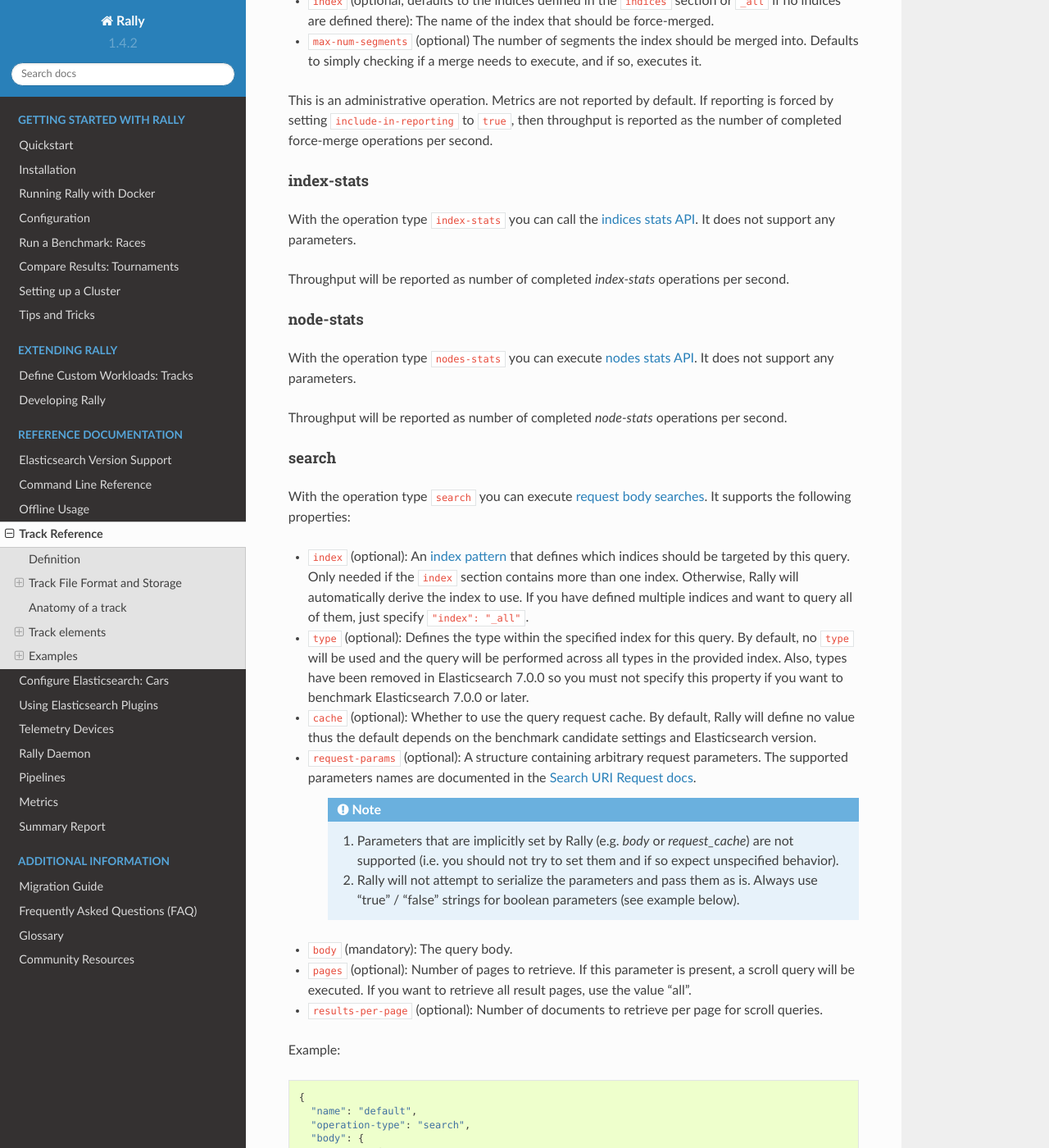
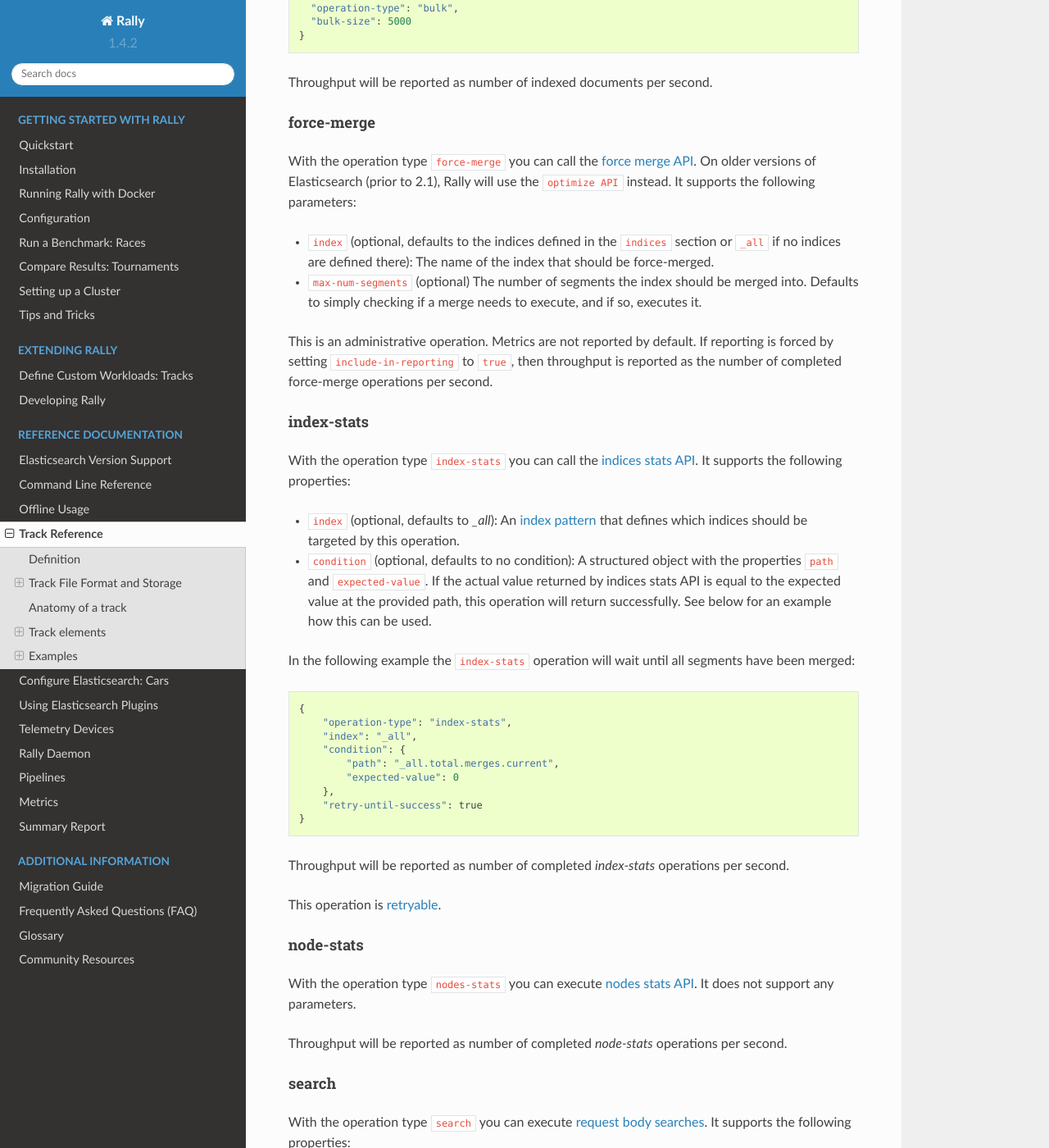
Before and after one commit to elastic/rally, a Sphinx documentation site: the page built from docs/track.rst, in a window 1280 px wide and 1400 px high, scrolled down 10884 px. Shown: the whole window at 82% size. Built offline with Sphinx 7.4.7 and the Read the Docs theme 2.0.0, drawn with Linux system fonts in a browser that asks for light colours; some of the changed text lies outside the part shown.

Commit message:
Allow to specify an indices stats condition
With this commit we expand the existing `indices-stats` operation and
allow to pass a condition based on a path and an expected value. This
has a variety of use cases:

* Verify that the number of documents in an index matches the expected
number of documents
* Wait until an operation has finished (e.g. no ongoing segment merges)
by specifying additional retry properties.

```diff
--- a/docs/track.rst
+++ b/docs/track.rst
@@ -301,6 +301,14 @@ Each operation consists of the following properties:
 * ``operation-type`` (mandatory): Type of this operation. See below for the operation types that are supported out of the box in Rally. You can also add arbitrary operations by defining :doc:`custom runners </adding_tracks>`.
 * ``include-in-reporting`` (optional, defaults to ``true`` for normal operations and to ``false`` for administrative operations): Whether or not this operation should be included in the command line report. For example you might want Rally to create an index for you but you are not interested in detailed metrics about it. Note that Rally will still record all metrics in the metrics store.
 
+Some of the operations below are also retryable (marked accordingly below). Retryable operations expose the following properties:
+
+* ``retries`` (optional, defaults to 0): The number of times the operation is retried.
+* ``retry-until-success`` (optional, defaults to ``false``): Retries until the operation returns a success. This will also forcibly set ``retry-on-error`` to ``true``.
+* ``retry-wait-period`` (optional, defaults to 0.5): The time in seconds to wait between retry attempts.
+* ``retry-on-timeout`` (optional, defaults to ``true``): Whether to retry on connection timeout.
+* ``retry-on-error`` (optional, defaults to ``false``): Whether to retry on errors (e.g. when an index could not be deleted).
+
 Depending on the operation type a couple of further parameters can be specified.
 
 bulk
@@ -351,9 +359,26 @@ This is an administrative operation. Metrics are not reported by default. If rep
 index-stats
 ~~~~~~~~~~~
 
-With the operation type ``index-stats`` you can call the `indices stats API <http://www.elastic.co/guide/en/elasticsearch/reference/current/indices-stats.html>`_. It does not support any parameters.
+With the operation type ``index-stats`` you can call the `indices stats API <http://www.elastic.co/guide/en/elasticsearch/reference/current/indices-stats.html>`_. It supports the following properties:
+
+* ``index`` (optional, defaults to `_all`): An `index pattern <https://www.elastic.co/guide/en/elasticsearch/reference/current/multi-index.html>`_ that defines which indices should be targeted by this operation.
+* ``condition`` (optional, defaults to no condition): A structured object with the properties ``path`` and ``expected-value``. If the actual value returned by indices stats API is equal to the expected value at the provided path, this operation will return successfully. See below for an example how this can be used.
+
+In the following example the ``index-stats`` operation will wait until all segments have been merged::
+
+    {
+        "operation-type": "index-stats",
+        "index": "_all",
+        "condition": {
+            "path": "_all.total.merges.current",
+            "expected-value": 0
+        },
+        "retry-until-success": true
+    }
 
 Throughput will be reported as number of completed `index-stats` operations per second.
+
+This operation is :ref:`retryable <track_operations>`.
 
 node-stats
 ~~~~~~~~~~
@@ -452,6 +477,8 @@ This example requires that the ``ingest-geoip`` Elasticsearch plugin is installe
 
 This is an administrative operation. Metrics are not reported by default. Reporting can be forced by setting ``include-in-reporting`` to ``true``.
 
+This operation is :ref:`retryable <track_operations>`.
+
 put-settings
 ~~~~~~~~~~~~
 
@@ -474,6 +501,8 @@ Example::
     }
 
 This is an administrative operation. Metrics are not reported by default. Reporting can be forced by setting ``include-in-reporting`` to ``true``.
+
+This operation is :ref:`retryable <track_operations>`.
 
 cluster-health
 ~~~~~~~~~~~~~~
@@ -499,6 +528,8 @@ Example::
 
 This is an administrative operation. Metrics are not reported by default. Reporting can be forced by setting ``include-in-reporting`` to ``true``.
 
+This operation is :ref:`retryable <track_operations>`.
+
 refresh
 ~~~~~~~
 
@@ -507,6 +538,8 @@ With the operation ``refresh`` you can execute the `refresh API <https://www.ela
 * ``index`` (optional, defaults to ``_all``): The name of the index that should be refreshed.
 
 This is an administrative operation. Metrics are not reported by default. Reporting can be forced by setting ``include-in-reporting`` to ``true``.
+
+This operation is :ref:`retryable <track_operations>`.
 
 create-index
 ~~~~~~~~~~~~
@@ -566,6 +599,8 @@ With the following snippet we will create a new index that is not defined in the
 
 This is an administrative operation. Metrics are not reported by default. Reporting can be forced by setting ``include-in-reporting`` to ``true``.
 
+This operation is :ref:`retryable <track_operations>`.
+
 delete-index
 ~~~~~~~~~~~~
 
@@ -606,6 +641,8 @@ With the following snippet we will delete all ``logs-*`` indices::
     }
 
 This is an administrative operation. Metrics are not reported by default. Reporting can be forced by setting ``include-in-reporting`` to ``true``.
+
+This operation is :ref:`retryable <track_operations>`.
 
 create-index-template
 ~~~~~~~~~~~~~~~~~~~~~
@@ -662,6 +699,8 @@ With the following snippet we will create a new index template that is not defin
 
 This is an administrative operation. Metrics are not reported by default. Reporting can be forced by setting ``include-in-reporting`` to ``true``.
 
+This operation is :ref:`retryable <track_operations>`.
+
 delete-index-template
 ~~~~~~~~~~~~~~~~~~~~~
 
@@ -705,6 +744,8 @@ With the following snippet we will delete the `default`` index template::
 
 This is an administrative operation. Metrics are not reported by default. Reporting can be forced by setting ``include-in-reporting`` to ``true``.
 
+This operation is :ref:`retryable <track_operations>`.
+
 shrink-index
 ~~~~~~~~~~~~
 
@@ -733,6 +774,8 @@ Example::
 
 This will shrink the index ``src`` to ``target``. The target index will consist of one shard and have one replica. With ``shrink-node`` we also explicitly specify the name of the node where we want the source index to be relocated to.
 
+This operation is :ref:`retryable <track_operations>`.
+
 delete-ml-datafeed
 ~~~~~~~~~~~~~~~~~~
 
@@ -755,6 +798,8 @@ With the operation ``create-ml-datafeed`` you can execute the `create datafeeds
 
 This operation works only if `machine-learning <https://www.elastic.co/products/stack/machine-learning>`__ is properly installed and enabled. This is an administrative operation. Metrics are not reported by default. Reporting can be forced by setting ``include-in-reporting`` to ``true``.
 
+This operation is :ref:`retryable <track_operations>`.
+
 start-ml-datafeed
 ~~~~~~~~~~~~~~~~~
 
@@ -768,6 +813,8 @@ With the operation ``start-ml-datafeed`` you can execute the `start datafeeds AP
 
 This operation works only if `machine-learning <https://www.elastic.co/products/stack/machine-learning>`__ is properly installed and enabled. This is an administrative operation. Metrics are not reported by default. Reporting can be forced by setting ``include-in-reporting`` to ``true``.
 
+This operation is :ref:`retryable <track_operations>`.
+
 stop-ml-datafeed
 ~~~~~~~~~~~~~~~~
 
@@ -778,6 +825,8 @@ With the operation ``stop-ml-datafeed`` you can execute the `stop datafeed API <
 * ``timeout`` (optional, defaults to empty): Amount of time to wait until a datafeed stops.
 
 This operation works only if `machine-learning <https://www.elastic.co/products/stack/machine-learning>`__ is properly installed and enabled. This is an administrative operation. Metrics are not reported by default. Reporting can be forced by setting ``include-in-reporting`` to ``true``.
+
+This operation is :ref:`retryable <track_operations>`.
 
 delete-ml-job
 ~~~~~~~~~~~~~
@@ -791,6 +840,8 @@ This runner will intentionally ignore 404s from Elasticsearch so it is safe to e
 
 This operation works only if `machine-learning <https://www.elastic.co/products/stack/machine-learning>`__ is properly installed and enabled. This is an administrative operation. Metrics are not reported by default. Reporting can be forced by setting ``include-in-reporting`` to ``true``.
 
+This operation is :ref:`retryable <track_operations>`.
+
 create-ml-job
 ~~~~~~~~~~~~~
 
@@ -801,6 +852,8 @@ With the operation ``create-ml-job`` you can execute the `create jobs API <https
 
 This operation works only if `machine-learning <https://www.elastic.co/products/stack/machine-learning>`__ is properly installed and enabled. This is an administrative operation. Metrics are not reported by default. Reporting can be forced by setting ``include-in-reporting`` to ``true``.
 
+This operation is :ref:`retryable <track_operations>`.
+
 open-ml-job
 ~~~~~~~~~~~
 
@@ -809,6 +862,8 @@ With the operation ``open-ml-job`` you can execute the `open jobs API <https://w
 * ``job-id`` (mandatory): The name of the machine learning job to open.
 
 This operation works only if `machine-learning <https://www.elastic.co/products/stack/machine-learning>`__ is properly installed and enabled. This is an administrative operation. Metrics are not reported by default. Reporting can be forced by setting ``include-in-reporting`` to ``true``.
+
+This operation is :ref:`retryable <track_operations>`.
 
 close-ml-job
 ~~~~~~~~~~~~
@@ -820,6 +875,8 @@ With the operation ``close-ml-job`` you can execute the `close jobs API. The ``c
 * ``timeout`` (optional, defaults to empty): Amount of time to wait until a job stops.
 
 This operation works only if `machine-learning <https://www.elastic.co/products/stack/machine-learning>`__ is properly installed and enabled. This is an administrative operation. Metrics are not reported by default. Reporting can be forced by setting ``include-in-reporting`` to ``true``.
+
+This operation is :ref:`retryable <track_operations>`.
 
 raw-request
 ~~~~~~~~~~~
@@ -854,6 +911,8 @@ With the operation ``delete-snapshot-repository`` you can delete an existing sna
 
 This is an administrative operation. Metrics are not reported by default. Reporting can be forced by setting ``include-in-reporting`` to ``true``.
 
+This operation is :ref:`retryable <track_operations>`.
+
 create-snapshot-repository
 ~~~~~~~~~~~~~~~~~~~~~~~~~~
 
@@ -864,6 +923,8 @@ With the operation ``create-snapshot-repository`` you can create a new snapshot
 * ``request-params`` (optional): A structure containing HTTP request parameters.
 
 This is an administrative operation. Metrics are not reported by default. Reporting can be forced by setting ``include-in-reporting`` to ``true``.
+
+This operation is :ref:`retryable <track_operations>`.
 
 restore-snapshot
 ~~~~~~~~~~~~~~~~
@@ -911,6 +972,8 @@ With the operation ``wait-for-recovery`` you can wait until an ongoing shard rec
     In this example, Rally will check the progress of shard recovery every ten seconds (as specified by ``target-throughput``). When the index recovery API reports that there are no active recoveries, it will still check this twice (``completion-recheck-attempts``), waiting for five seconds in between those calls (``completion-recheck-wait-period``).
 
 This is an administrative operation. Metrics are not reported by default. Reporting can be forced by setting ``include-in-reporting`` to ``true``.
+
+This operation is :ref:`retryable <track_operations>`.
 
 schedule
 ~~~~~~~~
```
Also changed, not shown: 2 other files.
